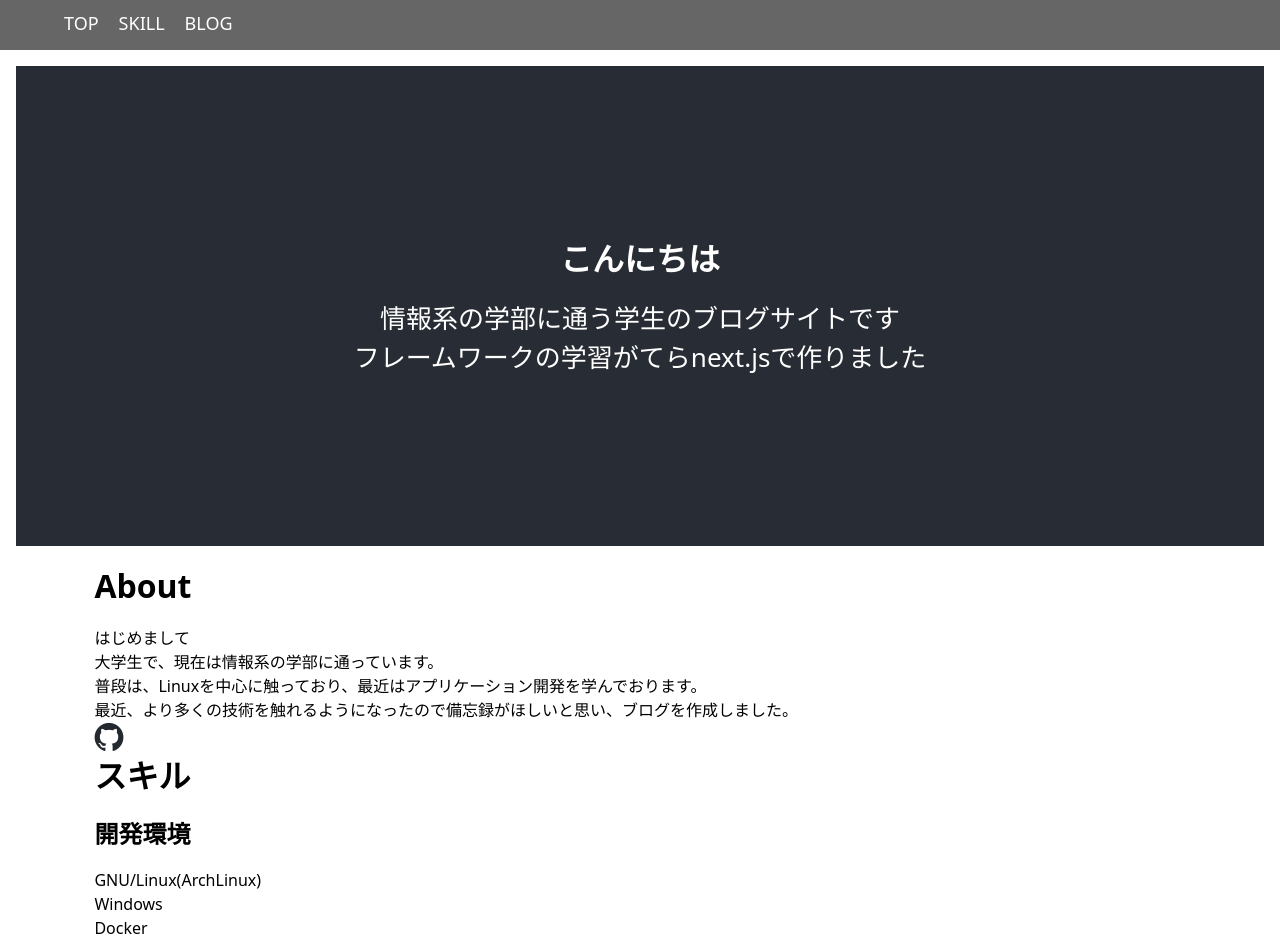
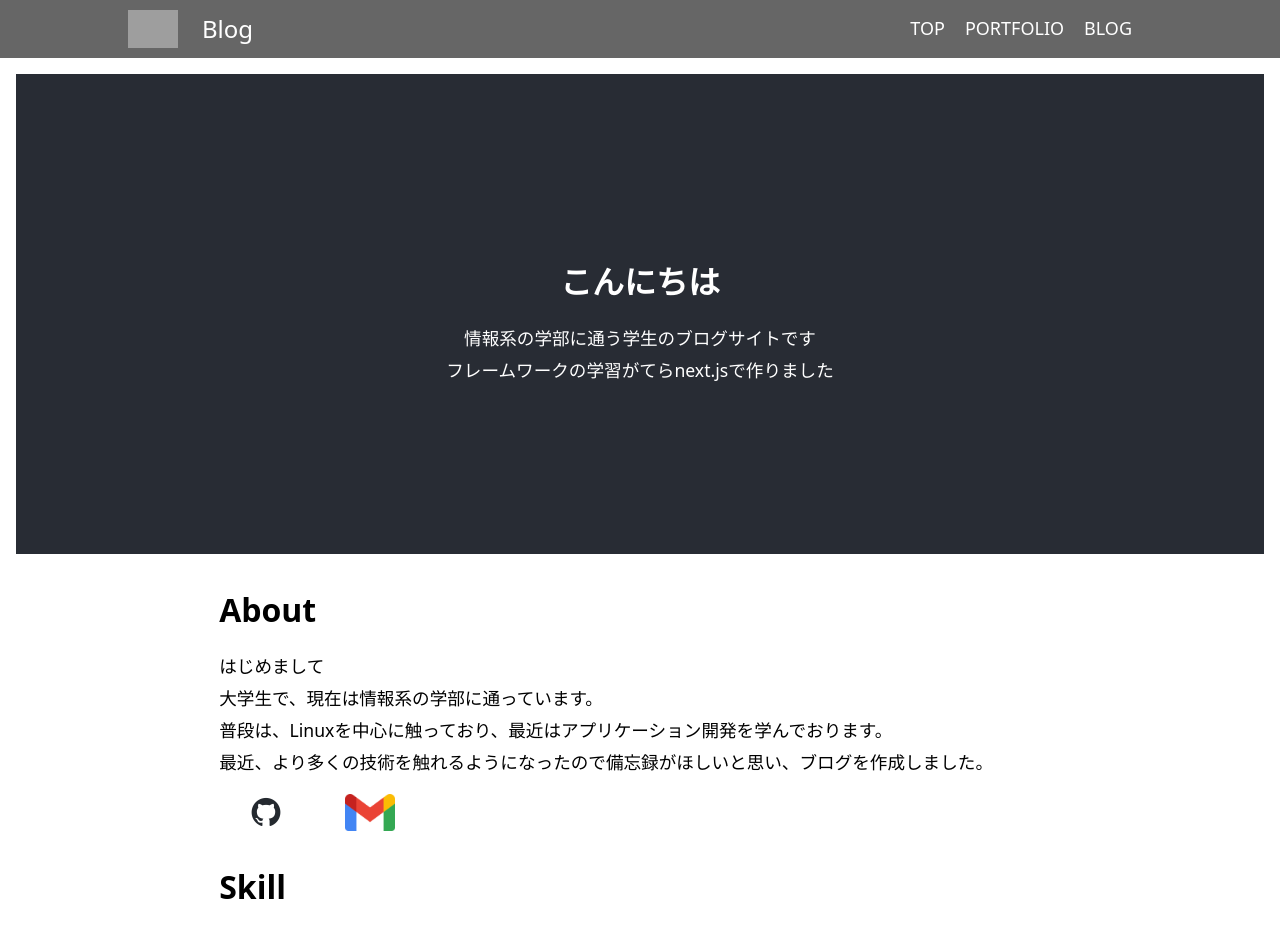
Before and after one commit to naoya0117/nextjs_portfolio, a Next.js app in the folder src/: page / in a window 1280 px wide. Shown: the top 944 px of the page. Built offline with nearby package versions, Linux system fonts and the light colour scheme; grey boxes are pictures that could not be loaded.

Commit message:
全体的なレイアウトの変更

```diff
--- a/src/pages/components/Navbar.tsx
+++ b/src/pages/components/Navbar.tsx
@@ -1,15 +1,26 @@
 import Link from "next/link";
+import Image from "next/image";
 import styles from '../../styles/Navbar.module.css';
 
 
 export default function Navbar() {
   return (
-    <nav className={styles.nav}>
-      <ul>
-        <li><Link href="/">TOP</Link></li>
-        <li><Link href="/portfolio">SKILL</Link></li>
-        <li><Link href="/contact">BLOG</Link></li>
-      </ul>
-    </nav>
+    <div className={styles.nav}>
+        <div className={styles.navList}>
+            <div className={styles.logo}>
+                <Link href={"/"}>
+                    <Image src={"/icon/logo.png"}
+                           width={50}  height={50}
+                           alt={"logo"}/>
+                    <p>　Blog</p>
+                </Link>
+            </div>
+            <ul>
+                <li><Link href="/">TOP</Link></li>
+                <li><Link href="/portfolio">PORTFOLIO</Link></li>
+                <li><Link href="/contact">BLOG</Link></li>
+            </ul>
+        </div>
+    </div>
   );
 }
--- a/src/pages/index.tsx
+++ b/src/pages/index.tsx
@@ -21,12 +21,19 @@ export default function Home() {
           <p>大学生で、現在は情報系の学部に通っています。</p>
           <p>普段は、Linuxを中心に触っており、最近はアプリケーション開発を学んでおります。</p>
           <p>最近、より多くの技術を触れるようになったので備忘録がほしいと思い、ブログを作成しました。</p>
-          <Link href="https://github.com/naoya0117">
-            <Image src={"/button/github-mark.png"}
-                   width={30} height={30}
-                   alt={"github-button"}/>
-          </Link>
-          <h1>スキル</h1>
+          <div className={styles.buttonContainer}>
+            <Link className={styles.button} href="https://github.com/naoya0117">
+              <Image src={"/button/github-mark.png"}
+                     width={30} height={30}
+                     alt={"github-button"}/>
+            </Link>
+            <Link className={styles.button} href={"mailto:117302@yahoo.ne.jp"}>
+              <Image src={"/button/gmail.png"}
+                       width={50} height={50}
+                     alt={"gmail-button"}/>
+            </Link>
+          </div>
+          <h1>Skill</h1>
           <h2>開発環境</h2>
           <ul>
             <li>GNU/Linux(ArchLinux)</li>
--- a/src/styles/Home.module.css
+++ b/src/styles/Home.module.css
@@ -1,4 +1,5 @@
 .header {
+    padding: 1rem;
     background-color: #282c34;
     min-height: 60vh;
     display: flex;
@@ -13,6 +14,26 @@
     flex-direction: column;
     justify-content: center;
     margin: 0 auto;
-    width: 90%;
+    min-width: 70%;
     padding: 1rem;
 }
+
+.buttonContainer {
+    display: flex;
+    flex-direction: row;
+}
+.button {
+    padding: 1rem;
+    margin : auto 1rem;
+}
+.button:hover {
+    background-color: #1e90ff;
+}
+@media screen and (max-width: 640px) {
+    .header {
+        min-height: 40vh;
+    }
+    .buttonContainer {
+        justify-content: center;
+    }
+}
--- a/src/styles/Navbar.module.css
+++ b/src/styles/Navbar.module.css
@@ -2,18 +2,20 @@
     /* 背景色設定 */
     background-color: #666;
 }
-
+.nav .navList {
+    display: flex;
+    align-items: center;
+    justify-content: space-between;
+    margin : 0 auto;
+    max-width: 80%;
+}
 .nav ul {
-    /* 表示幅を90%に */
-    width: 90%;
     /* フレックスボックス化 */
     display: flex;
+    /*右よせ配置*/
+    justify-content: flex-end;
     /* 先頭のポチをなくす */
     list-style: none;
-    /* 余白の自動調整 （上下の余白は0、左右は自動調整）*/
-    margin: 0 auto;
-    /* 高さを50pxに指定 */
-    height: 50px;
 }
 
 .nav a {
@@ -27,6 +29,12 @@
     display: block;
     /* 文字を大き目に設定 */
     font-size: large;
+    display: flex;
+}
+
+.nav a p {
+    margin: auto 0;
+    font-size: 1.5rem;
 }
 
 .nav a:hover {
@@ -38,15 +46,23 @@
 @media screen and (max-width: 640px) {
     .nav {
         background-color: #666;
-        height: 150px;
+        display: flex;
+        align-items: center;
+        padding: 5px;
     }
+
+    .nav .logo {
+        display: none;
+    }
+
 
     .nav ul {
         flex-direction: column;
-        padding: 0;
+        width: 100vw;
     }
 
     .nav li {
         border-bottom: solid 1px #fff;
     }
+
 }
--- a/src/styles/globals.css
+++ b/src/styles/globals.css
@@ -28,17 +28,25 @@ main {
 }
 
 h1 {
+  line-height : 1rem;
   font-size: 2rem;
   font-weight: 700;
-  margin-bottom: 1rem;
+  margin: 2rem 0 ;
 }
 h2 {
+  line-height: 1rem;
   font-size: 1.5rem;
   font-weight: 700;
-  margin-bottom: 1rem;
+  margin: 2rem 0 ;
 }
 h3 {
+  line-height: 1rem;
   font-size: 1.25rem;
   font-weight: 700;
-  margin-bottom: 1rem;
+  margin: 2rem 0 ;
 }
+
+p {
+  line-height : 2rem;
+  font-size: 1.10rem;
+}
```
Also changed, not shown: src/public/button/gmail.png (added).
